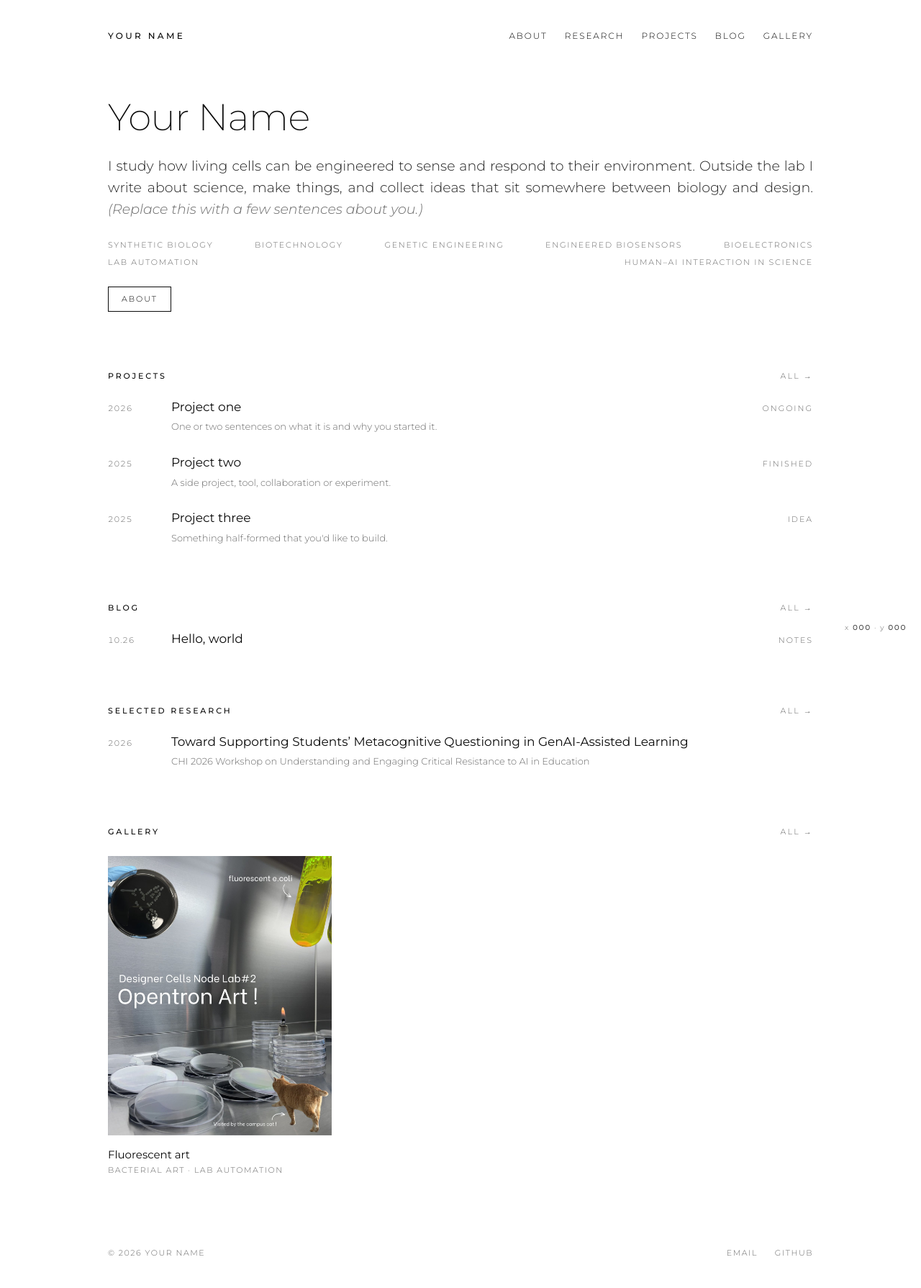
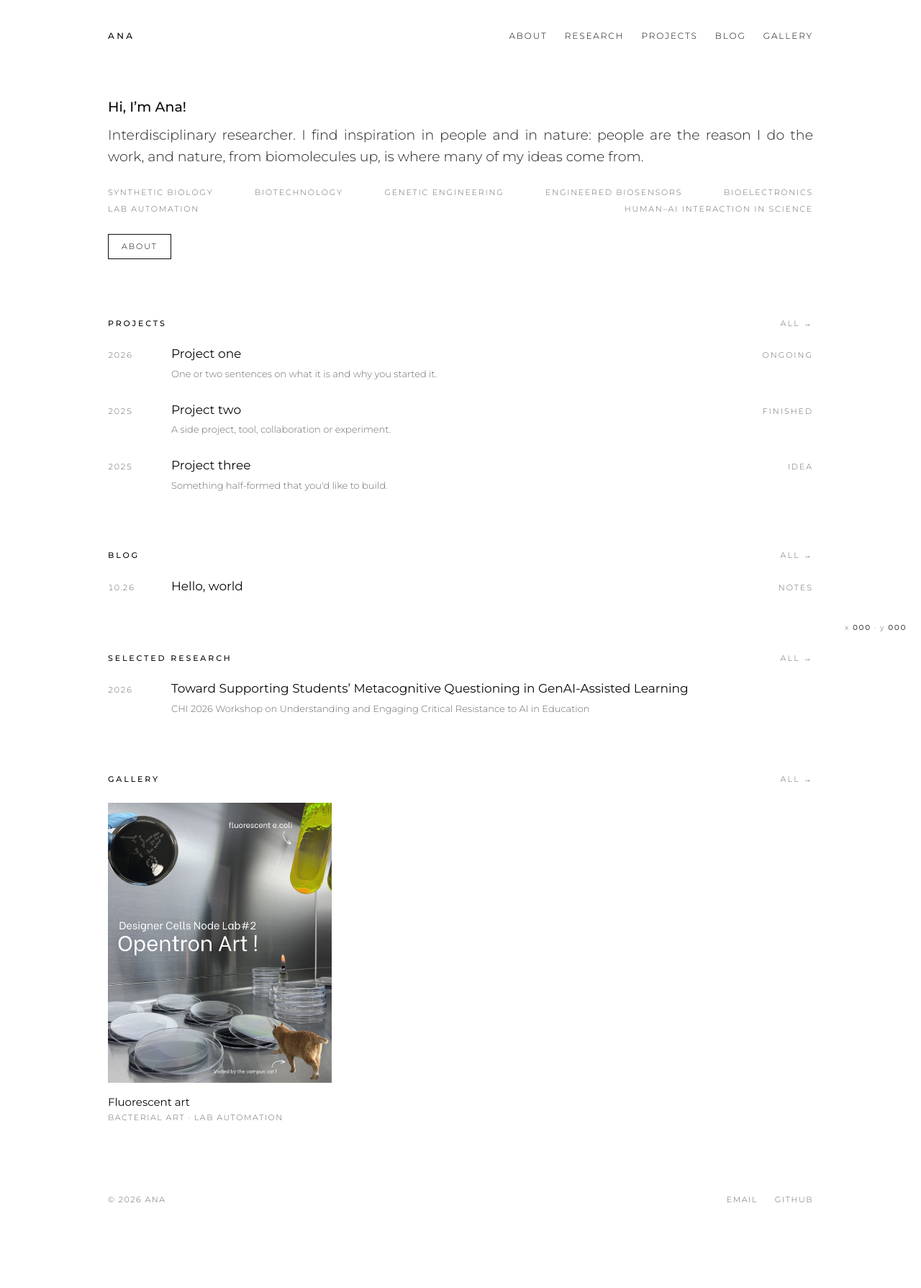
Before and after one commit to aairehtuele/arkana, a Jekyll site: the page built from index.html, in a window 1280 px wide. Shown: the whole page at 72% size. Built offline with Jekyll 4.4.1, drawn with Linux system fonts in a browser that asks for light colours; after the commit the page ends 1716 px from its top, so only the background shows below that.

Commit message:
Homepage: greeting and intro in Ana's words; name at intro size; site name Ana
Co-Authored-By: Claude Sonnet 5.5 <noreply@anthropic.com>
Claude-Session: https://claude.ai/code/session_01E3YP7n9mE67b5s3xPeZ3x9

```diff
--- a/_config.yml
+++ b/_config.yml
@@ -1,7 +1,7 @@
 # ─── Your details (edit these) ───────────────────────────────
-title: "Your Name"
-tagline: "Researcher in synthetic biology · writer · maker of small things"
-description: "Personal website of Your Name — research, writing and creative work."
+title: "Ana"
+tagline: "Interdisciplinary researcher"
+description: "Personal website of Ana, an interdisciplinary researcher — research, writing and creative work."
 email: "you@example.com"
 location: "Seoul, KR"
 
--- a/assets/css/style.css
+++ b/assets/css/style.css
@@ -122,6 +122,8 @@ main { flex: 1; padding-top: 72px; padding-bottom: 96px; }
 .lede a, .sub a, .prose a { border-bottom: 1px solid currentColor; }
 
 .hero, .page-head { padding-bottom: var(--s2); }
+/* homepage greeting: same size as the intro, set apart by weight */
+.hero .title { font-size: var(--fs-lede); font-weight: 500; letter-spacing: 0; line-height: 1.6; margin-bottom: var(--s1); }
 
 /* ── Sections & lists ───────────────────────────────────── */
 .index { margin-top: var(--s5); }
--- a/index.html
+++ b/index.html
@@ -2,11 +2,10 @@
 layout: default
 ---
 <section class="hero">
-  <h1 class="title">{{ site.title }}</h1>
+  <h1 class="title">Hi, I’m Ana!</h1>
   <p class="lede">
-    I study how living cells can be engineered to sense and respond to their environment.
-    Outside the lab I write about science, make things, and collect ideas that sit somewhere
-    between biology and design. <em>(Replace this with a few sentences about you.)</em>
+    Interdisciplinary researcher. I find inspiration in people and in nature: people are the reason
+    I do the work, and nature, from biomolecules up, is where many of my ideas come from.
   </p>
   <ul class="tags">
     {% for i in site.data.interests %}<li>{{ i }}</li>{% endfor %}
```
